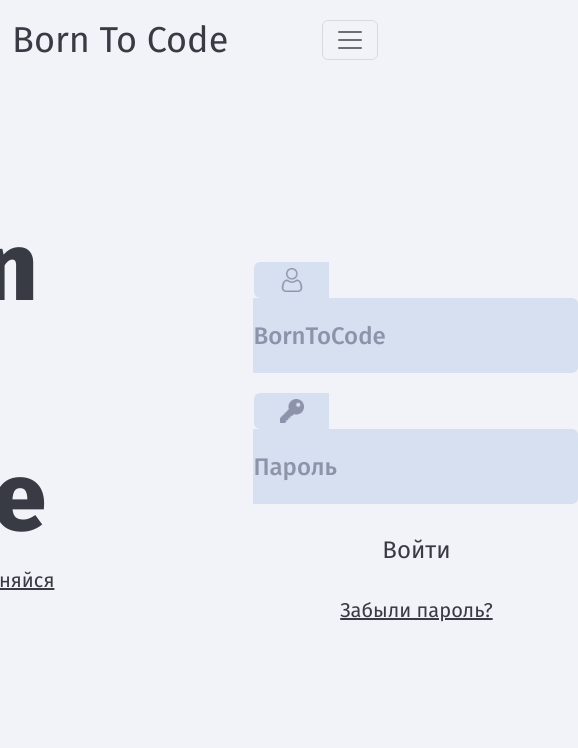
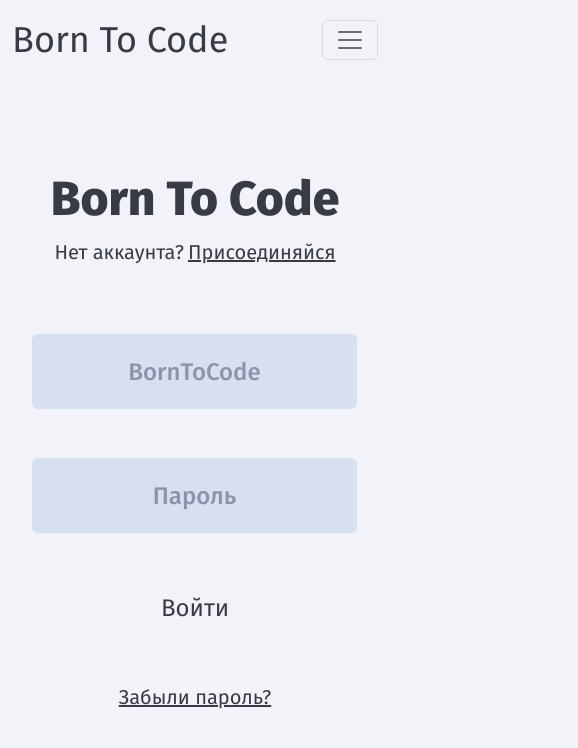
Before and after one commit to BornToCodeStudio/frontend, a Vue app: page / in a window 390 px wide. Shown: the top 748 px of the page, 578 px wide, since content can reach past the window. Built offline with nearby package versions, Linux system fonts and the light colour scheme.

Commit message:
Add adaptive for mobile and tablet

```diff
--- a/src/views/SignInView.vue
+++ b/src/views/SignInView.vue
@@ -15,13 +15,13 @@
     <div class="center-line"></div>
     <div class="right d-flex flex-column align-items-center justify-content-between">
         <div class="login-input input-group">
-            <div class="login input-group-text justify-content-center" id="basic-addon1">
+            <div class="image input-group-text justify-content-center" id="basic-addon1">
                 <img src="../assets/avatar_gray.png" />
             </div>
             <input type="text" class="form-control" placeholder="BornToCode" aria-label="BornToCode" aria-describedby="basic-addon1">
         </div>
-        <div class="input-group">
-            <div class="login input-group-text justify-content-center" id="basic-addon1">
+        <div class="pwd-input input-group">
+            <div class="image input-group-text justify-content-center" id="basic-addon1">
                 <img src="../assets/key_gray.png" />
             </div>
             <input type="text" class="form-control" placeholder="Пароль" aria-label="Пароль" aria-describedby="basic-addon1">
@@ -60,13 +60,22 @@
 
 .auth {
     gap: 100px;
+
+    @media (max-width: 992px) {
+        flex-direction: column;
+        gap: 0;
+    }
 }
 
-.login {
+.image {
     background-color: #D6E0F0;
     border: none;
     box-shadow: none;
     width: 75px;
+
+    @media (max-width: 992px) {
+
+    }
 
     img {
         width: 24px;
@@ -105,6 +114,17 @@
         width: 215px;
         text-align: center;
         color: #393B44;
+
+        @media (max-width: 992px) {
+            font-size: 48px;
+            width: 100%;
+        }
+    }
+
+    @media (max-width: 992px) {
+        width: 100%;
+        justify-content: start !important;
+        height: 211px;
     }
 
     .under-title {
@@ -131,6 +151,46 @@
     .login-input {
         margin-top: 100px;
     }
+
+    @media (max-width: 992px) {
+        justify-content: space-between !important;
+        height: 378px;
+
+        @mixin small-input {
+            width: 100%;
+
+            input {
+                padding: 10px;
+                text-align: center;
+
+                border-radius: 0.375rem !important;
+            }
+
+            .image {
+                display: none;
+                position: absolute;
+                opacity: 0;
+            }
+        }
+
+        .login-input {
+            margin-top: 0;
+
+            @media (max-width: 470px) {
+                @include small-input();
+            }
+        }
+
+        .pwd-input {
+            @media (max-width: 470px) {
+                @include small-input();
+            }
+        }
+
+        .forgot-pwd {
+            margin-bottom: 0 !important;
+        }
+    }
 }
 
 .center-line {
@@ -138,6 +198,12 @@
     height: 511px;
     background-color: #393B44;
     border-radius: 5px;
+
+    @media (max-width: 992px) {
+        display: none;
+        position: absolute;
+        opacity: 0;
+    }
 }
 
 .forgot-pwd {
```
